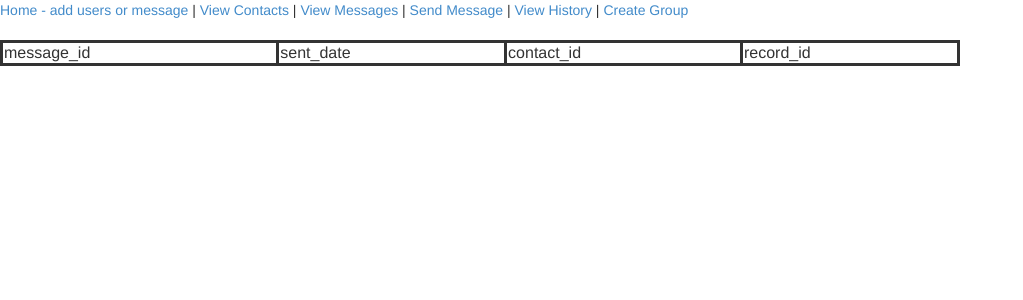
After one commit to wyattr/blackBox, a Flask app: page /viewHistory in a window 1280 px wide. The commit adds this page. Shown: the top 300 px of the page, without its empty margins (0-1023 px from the left). Run offline with Flask 2, Linux system fonts and the light colour scheme; data that the repository does not hold is empty; some libraries are stand-ins or nearby versions.

Commit message:
saving changes for today

```diff
--- a/app.py
+++ b/app.py
@@ -1,4 +1,4 @@
-from flask import Flask, render_template, request, url_for
+from flask import Flask, request, url_for, render_template
 from flask.ext.sqlalchemy import SQLAlchemy
 from datetime import datetime
 from twilio.rest import TwilioRestClient
@@ -65,6 +65,23 @@ class TextMessage(db.Model):
 		return "<Message-Title'%s'>" % self.title
 
 
+#new class/ object for a record - use this to record all messages that get sent
+class MessageSentRecord(db.Model):
+	__tablename__ = "sentmessages"
+	id = db.Column(db.Integer, primary_key=True)
+	#the unique ID of the TextMessage object that was sent
+	message_id = db.Column(db.Integer, primary_key=False, unique = False)
+	sent_date = db.Column(db.DateTime, server_default=db.func.now())
+	#ID of the text recipient, either individual or group?
+	contact_id = db.Column(db.Integer)
+
+	def __init__(self, message_id, contact_id):
+		self.message_id = message_id
+		self.contact_id = contact_id
+
+	def __repr__(self):
+		return '<Text Record %s>' % self.message_id
+
 #################################
 #################################
 ######## CONTROLLERS?? ##########
@@ -92,6 +109,10 @@ def viewContacts():
 @app.route('/')
 def index():
 	return render_template('index.html')
+
+@app.route('/createGroup', methods=['GET'])
+def createGroup():
+	return 'yeah so create a contact group'
 
 @app.route('/viewMessages', methods=['GET'])
 def viewMessages():
@@ -137,6 +158,12 @@ def send_text(phone, message):
 		body=message,
 	)
 
+def record_text_sent(message_id, contact_id):
+	#create new record/object to record the transaction. may need to update to include a list of IDs or maybe a contact_ID could be a group
+	record = MessageSentRecord(message_id, contact_id)
+	db.session.add(record)
+	db.session.commit()
+
 @app.route('/sendMessage', methods=['GET'])
 def sendMessage():
 	#now want to select message from list of saved messages
@@ -159,14 +186,25 @@ def messageSent():
 	#send the shit to the phone
 		text_body = TextMessage.query.get(int(message_id)).message
 		contact_phone = User.query.get(int(contact_id)).phone
+
 		send_text(contact_phone,text_body)
 		#grab the parameters from the form
+
+		#now make a record of this action
+		record_text_sent(message_id, contact_id)
 
 
 		#here need to send the message and who it was sent to to the message confirmation screen
 		html = "message id: " + str(message_id) + "  contact_id: " + str(contact_id) + "<br>"
 		#+ render_template('messageSent.html')
 	return  render_template('messageSent.html', text = html)
+
+@app.route('/viewHistory',methods=['GET'])
+def viewHistory():
+	history = MessageSentRecord.query.limit(25).all()
+	headers = ['message_id','sent_date','contact_id']
+
+	return render_template('viewHistory.html',results = history, headers = headers, len = len(headers))
 
 
 # Save e-mail to database and send to success page
--- /dev/null
+++ b/templates/createGroup.html
@@ -0,0 +1 @@
+{% include 'navigation.html' %}
--- a/templates/navigation.html
+++ b/templates/navigation.html
@@ -19,5 +19,9 @@
 	<a href="{{url_for('viewContacts')}}">View Contacts</a> |
 	<a href="{{url_for('viewMessages')}}">View Messages</a> |
 	<a href="{{url_for('sendMessage')}}">Send Message</a> |
+	<a href="{{url_for('viewHistory')}}">View History</a>
+	|
+	<a href="{{url_for('createGroup')}}">Create Group</a>
+
 </div>
 <br>
--- /dev/null
+++ b/templates/viewHistory.html
@@ -0,0 +1,18 @@
+{% include 'navigation.html' %}
+
+<table>
+	<tr>
+		<td>message_id</td>
+		<td>sent_date</td>
+		<td>contact_id</td>
+		<td>record_id</td>
+	</tr>
+	{% for result in results %}
+	<tr>
+		<td>{{ result.message_id }}</td>
+		<td>{{ result.sent_date }}</td>
+		<td>{{ result.contact_id }}</td>
+		<td>{{ result.id }}</td>
+	</tr>
+	{% endfor %}
+</table>
--- a/templates/view_all_messages.html
+++ b/templates/view_all_messages.html
@@ -7,12 +7,14 @@
 
 <table >
   <tr>
+  	<td>ID</td>
     <td>Title</td>
     <td>Message Body</td>
     <td>Date Message Saved</td>
   </tr>
   {% for message in msg %}
 	  <tr>
+	  	<td>{{ message.id }}</td>
 	    <td>{{ message.title }}</td>
 	    <td>{{ message.message }}</td>
 	    <td>{{ message.input_time }}</td>
--- a/templates/view_contacts.html
+++ b/templates/view_contacts.html
@@ -17,6 +17,7 @@
     <td>Last Name</td>
     <td>Email</td>
     <td>Phone Number</td>
+    <td>Contact ID</td>
   </tr>
   {% for user in contacts %}
 	  <tr>
@@ -24,6 +25,7 @@
 	    <td>{{ user.last_name }}</td>
 	    <td>{{ user.email }}</td>
 	    <td>{{ user.phone }}</td>
+	    <td>{{ user.id }}</td>
 	  </tr>
 	 {% endfor %}
 </table>
```
Also changed, not shown: templates/display_query_results.html (added, +16 -0 lines), templates/send_message.html (+1 -7 lines).
